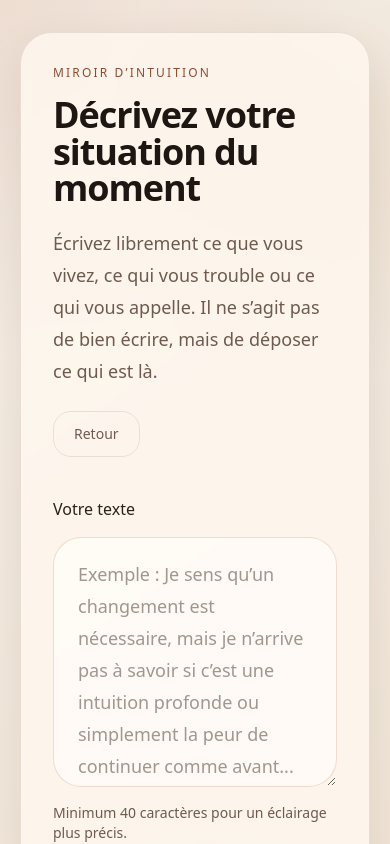
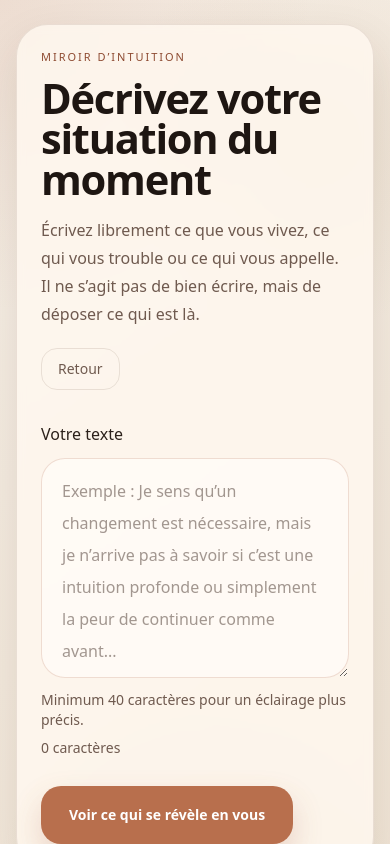
Before and after one commit to arnaudcrestey/parlez-moi-de-votre-situation, a Next.js app: page /analyse in a window 390 px wide. Shown: the top 844 px of the page. Built offline with nearby package versions, Linux system fonts and the light colour scheme.

Commit message:
Update page.tsx

```diff
--- a/app/analyse/page.tsx
+++ b/app/analyse/page.tsx
@@ -34,15 +34,11 @@ export default function AnalysePage() {
   const characterCount = useMemo(() => situation.trim().length, [situation]);
 
   useEffect(() => {
-    if (!loading) {
-      return;
-    }
+    if (!loading) return;
 
     const interval = window.setInterval(() => {
       setCurrentStep((value) => {
-        if (value >= steps.length - 1) {
-          return value;
-        }
+        if (value >= steps.length - 1) return value;
         return value + 1;
       });
     }, 1200);
@@ -94,19 +90,21 @@ export default function AnalysePage() {
 
   if (loading) {
     return (
-      <main className="flex min-h-screen items-center px-5 py-8 sm:px-8 lg:px-10">
-        <section className="mx-auto w-full max-w-3xl mirror-shell p-8 sm:p-12">
-          <p className="text-xs uppercase tracking-[0.18em] text-mirror-copper">Analyse en cours</p>
+      <main className="flex min-h-screen items-center px-4 py-6 sm:px-6 sm:py-8 lg:px-8">
+        <section className="mx-auto w-full max-w-3xl mirror-shell p-6 sm:p-8 lg:p-10">
+          <p className="text-[11px] uppercase tracking-[0.18em] text-mirror-copper sm:text-xs">
+            Analyse en cours
+          </p>
 
-          <h1 className="mt-4 text-4xl font-semibold leading-tight text-mirror-ink sm:text-5xl">
+          <h1 className="mt-4 text-3xl font-semibold leading-tight text-mirror-ink sm:text-4xl lg:text-5xl">
             Nous préparons votre premier éclairage.
           </h1>
 
-          <p className="mt-5 max-w-2xl text-base leading-7 text-mirror-muted">
+          <p className="mt-4 max-w-2xl text-base leading-7 text-mirror-muted">
             Prenez une respiration. L’analyse se structure doucement à partir de ce que vous avez confié.
           </p>
 
-          <div className="mt-10 space-y-6">
+          <div className="mt-8 space-y-5">
             <div className="h-2 overflow-hidden rounded-full bg-[rgba(220,199,174,0.42)]">
               <div
                 className="h-full rounded-full bg-[linear-gradient(90deg,#b86f4d,#8e4b32)] transition-all duration-700"
@@ -114,14 +112,14 @@ export default function AnalysePage() {
               />
             </div>
 
-            <div className="grid gap-4">
+            <div className="grid gap-3">
               {steps.map((step, index) => {
                 const active = index <= currentStep;
 
                 return (
                   <div
                     key={step}
-                    className={`flex items-center gap-4 rounded-[22px] border px-5 py-4 transition-all duration-500 ${
+                    className={`flex items-center gap-4 rounded-[20px] border px-4 py-4 transition-all duration-500 ${
                       active
                         ? 'border-[rgba(184,111,77,0.18)] bg-[rgba(255,250,244,0.92)]'
                         : 'border-transparent bg-[rgba(255,248,240,0.42)]'
@@ -134,7 +132,7 @@ export default function AnalysePage() {
                           : 'bg-mirror-sand'
                       }`}
                     />
-                    <p className={`text-base ${active ? 'text-mirror-text' : 'text-mirror-muted'}`}>
+                    <p className={`text-sm sm:text-base ${active ? 'text-mirror-text' : 'text-mirror-muted'}`}>
                       {step}
                     </p>
                   </div>
@@ -148,44 +146,46 @@ export default function AnalysePage() {
   }
 
   return (
-    <main className="flex min-h-screen items-center px-5 py-8 sm:px-8 lg:px-10">
-      <section className="mx-auto w-full max-w-4xl mirror-shell p-8 sm:p-12">
-        <div className="flex flex-wrap items-start justify-between gap-6">
+    <main className="flex min-h-screen items-center px-4 py-6 sm:px-6 sm:py-8 lg:px-8">
+      <section className="mx-auto w-full max-w-4xl mirror-shell p-6 sm:p-8 lg:p-10">
+        <div className="flex flex-wrap items-start justify-between gap-5">
           <div className="max-w-3xl">
-            <p className="text-xs uppercase tracking-[0.18em] text-mirror-copper">Miroir d’Intuition</p>
+            <p className="text-[11px] uppercase tracking-[0.18em] text-mirror-copper sm:text-xs">
+              Miroir d’Intuition
+            </p>
 
-            <h1 className="mt-4 text-4xl font-semibold leading-[1.02] text-mirror-ink sm:text-5xl lg:text-[4.1rem]">
+            <h1 className="mt-3 text-[2.6rem] font-semibold leading-[0.98] text-mirror-ink sm:text-5xl lg:text-[4rem]">
               Décrivez votre situation du moment
             </h1>
 
-            <p className="mt-5 max-w-2xl text-lg leading-8 text-mirror-muted">
-              Écrivez librement ce que vous vivez, ce qui vous trouble ou ce qui vous appelle. Il ne s’agit pas de bien
-              écrire, mais de déposer ce qui est là.
+            <p className="mt-4 max-w-2xl text-base leading-7 text-mirror-muted sm:text-lg sm:leading-8">
+              Écrivez librement ce que vous vivez, ce qui vous trouble ou ce qui vous appelle. Il ne s’agit
+              pas de bien écrire, mais de déposer ce qui est là.
             </p>
           </div>
 
           <Link
             href="/start"
-            className="rounded-[18px] border border-mirror-border px-5 py-3 text-sm font-medium text-mirror-muted transition hover:bg-[rgba(255,250,244,0.7)] hover:text-mirror-text"
+            className="rounded-[16px] border border-mirror-border px-4 py-2.5 text-sm font-medium text-mirror-muted transition hover:bg-[rgba(255,250,244,0.7)] hover:text-mirror-text"
           >
             Retour
           </Link>
         </div>
 
-        <div className="mt-10 grid gap-4">
+        <div className="mt-8 grid gap-3">
           <label className="text-base font-medium text-mirror-text" htmlFor="situation">
             Votre texte
           </label>
 
           <textarea
             id="situation"
-            className="min-h-[250px] rounded-[28px] border border-[rgba(184,111,77,0.22)] bg-[rgba(255,252,248,0.78)] px-6 py-5 text-lg leading-8 text-mirror-text outline-none transition placeholder:text-[rgba(86,68,60,0.55)] focus:border-[rgba(184,111,77,0.38)] focus:bg-[rgba(255,252,248,0.95)] focus:shadow-[0_0_0_5px_rgba(184,111,77,0.08)]"
+            className="min-h-[220px] rounded-[24px] border border-[rgba(184,111,77,0.22)] bg-[rgba(255,252,248,0.78)] px-5 py-4 text-base leading-8 text-mirror-text outline-none transition placeholder:text-[rgba(86,68,60,0.55)] focus:border-[rgba(184,111,77,0.38)] focus:bg-[rgba(255,252,248,0.95)] focus:shadow-[0_0_0_5px_rgba(184,111,77,0.08)] sm:min-h-[240px] sm:px-6 sm:py-5 sm:text-lg"
             value={situation}
             onChange={(event: ChangeEvent<HTMLTextAreaElement>) => setSituation(event.target.value)}
             placeholder="Exemple : Je sens qu’un changement est nécessaire, mais je n’arrive pas à savoir si c’est une intuition profonde ou simplement la peur de continuer comme avant..."
           />
 
-          <div className="flex flex-col gap-3 text-sm text-mirror-muted sm:flex-row sm:items-center sm:justify-between">
+          <div className="flex flex-col gap-2 text-sm text-mirror-muted sm:flex-row sm:items-center sm:justify-between">
             <p>Minimum 40 caractères pour un éclairage plus précis.</p>
             <p>{characterCount} caractères</p>
           </div>
@@ -193,14 +193,14 @@ export default function AnalysePage() {
           {error ? <p className="text-sm text-[#9b5a42]">{error}</p> : null}
         </div>
 
-        <div className="mt-8">
+        <div className="mt-7">
           <button
-  className="inline-flex min-h-[64px] items-center justify-center rounded-[22px] bg-mirror-terracotta px-8 text-base font-semibold text-white shadow-[0_16px_34px_rgba(168,93,61,0.24)] transition hover:-translate-y-0.5 hover:shadow-[0_20px_40px_rgba(168,93,61,0.30)]"
-  type="button"
-  onClick={handleStartAnalysis}
->
-  Voir ce qui se révèle en vous
-</button>
+            className="inline-flex min-h-[58px] items-center justify-center rounded-[20px] bg-mirror-terracotta px-7 text-sm font-semibold text-white shadow-[0_14px_30px_rgba(168,93,61,0.22)] transition hover:-translate-y-0.5 hover:shadow-[0_18px_36px_rgba(168,93,61,0.28)] sm:min-h-[62px] sm:px-8 sm:text-base"
+            type="button"
+            onClick={handleStartAnalysis}
+          >
+            Voir ce qui se révèle en vous
+          </button>
         </div>
       </section>
     </main>
```
